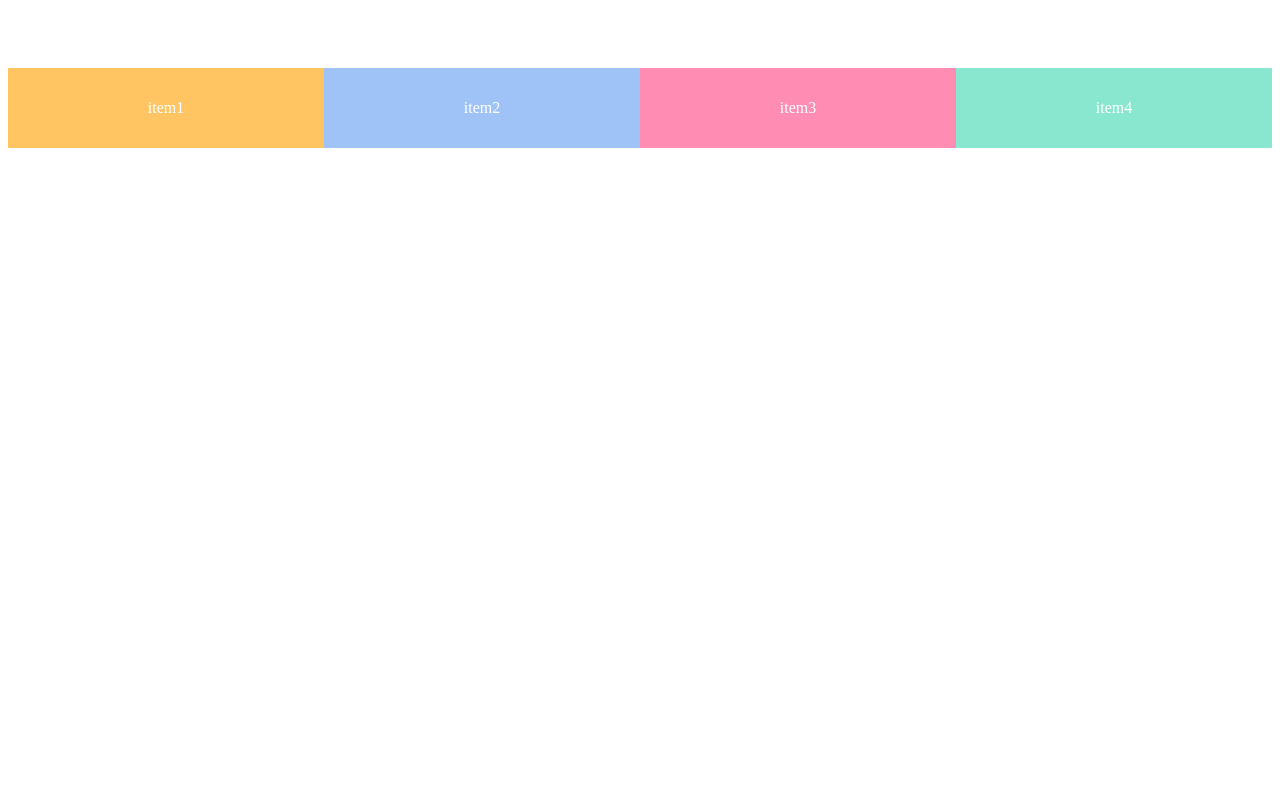
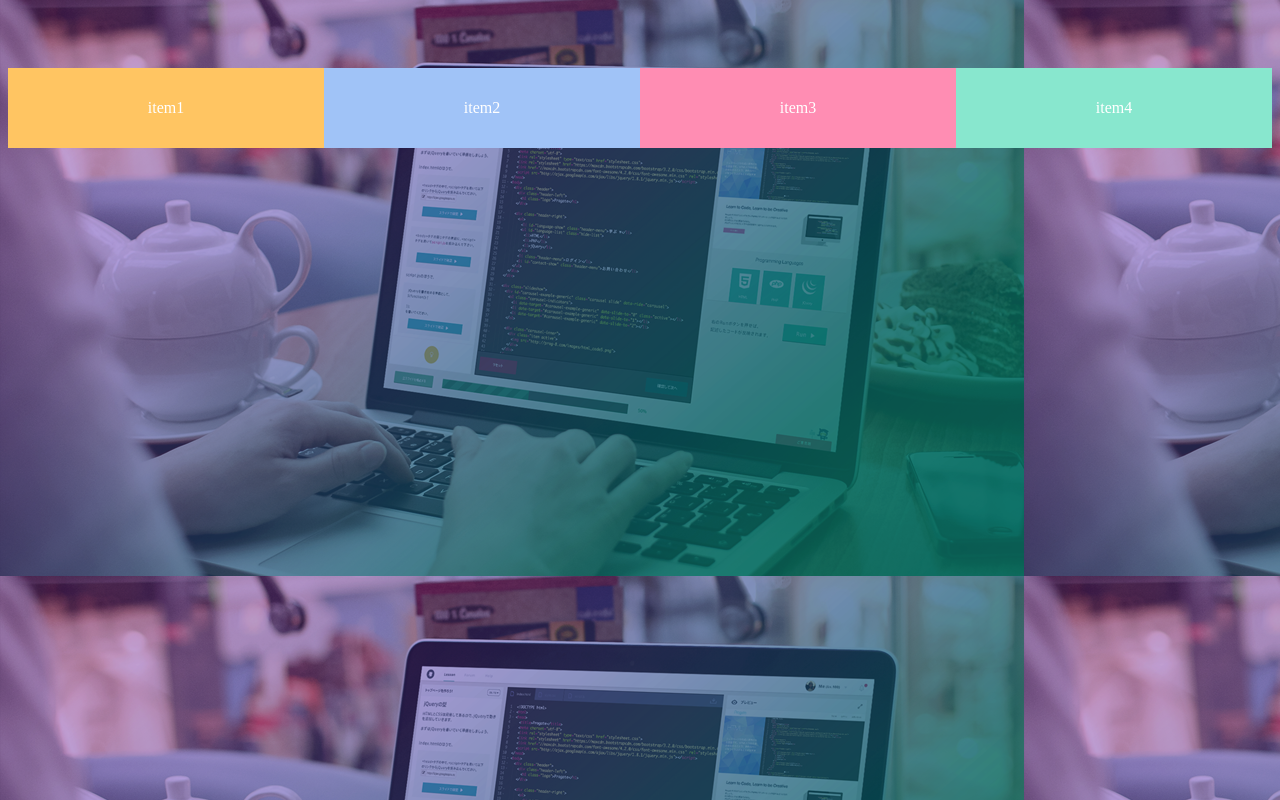
Before and after one commit to Afro-Abarai/progate, a plain HTML site: page index.html in a window 1280 px wide. Drawn offline with Linux system fonts and the light colour scheme.

Commit message:
Update stylesheet.css

```diff
--- a/stylesheet.css
+++ b/stylesheet.css
@@ -1,3 +1,6 @@
+body{
+  background-image:url("coolbackground.png");
+}
 ul {
   list-style: none;
   margin: 0px;
```
